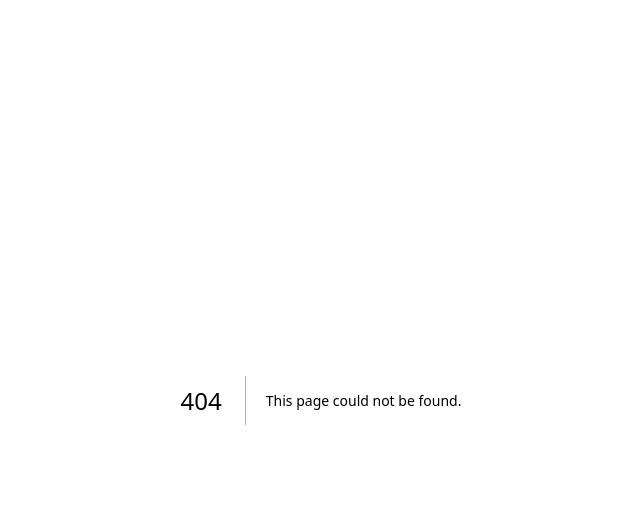
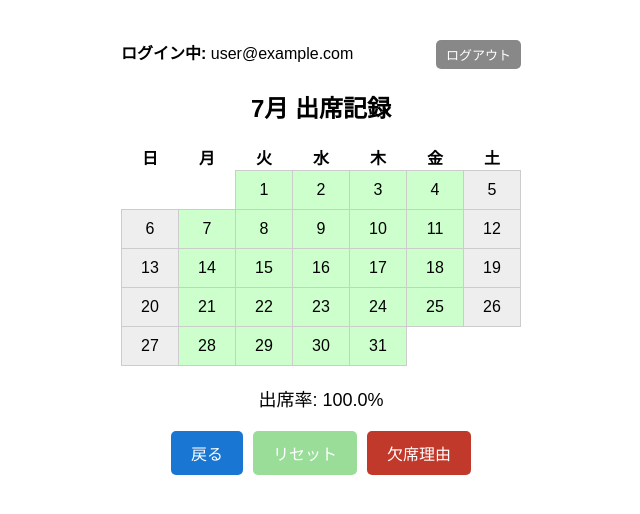
Before and after one commit to std-s23007/PBL_C, a Next.js app: page /Calendar in a window 1280 px wide. Before the commit this address had no page. Shown: the top 514 px of the page, without its empty margins (319-959 px from the left). Built offline with nearby package versions, Linux system fonts and the light colour scheme; no server answers; sample sign-in values are in the browser's storage.

Commit message:
ログアウトボタン追加

```diff
--- /dev/null
+++ b/src/app/Calendar/page.js
@@ -0,0 +1,166 @@
+"use client";
+
+import React, { useState, useEffect } from "react";
+import { useRouter, useSearchParams } from "next/navigation";
+import { auth } from "../../firebase";
+import { signOut, onAuthStateChanged } from "firebase/auth";
+import styles from "./page.module.css";
+
+export default function AttendanceCalendar() {
+  const router = useRouter();
+  const searchParams = useSearchParams();
+
+  // ログインユーザー情報
+  const [user, setUser] = useState(null);
+
+  // カレンダーの年月・欠席日管理
+  const [year, setYear] = useState(null);
+  const [month, setMonth] = useState(null);
+  const [absentDays, setAbsentDays] = useState(new Set());
+
+  // 認証状態監視＋年月取得
+  useEffect(() => {
+    // Firebase Auth ユーザー監視
+    const unsubscribe = onAuthStateChanged(auth, (currentUser) => {
+      if (currentUser) {
+        setUser(currentUser);
+      } else {
+        router.push("/");
+      }
+    });
+
+    // URLクエリから年月取得
+    const y = parseInt(searchParams.get("year") || "");
+    const m = parseInt(searchParams.get("month") || "");
+    if (!isNaN(y) && !isNaN(m)) {
+      setYear(y);
+      setMonth(m - 1);
+    } else {
+      const today = new Date();
+      setYear(today.getFullYear());
+      setMonth(today.getMonth());
+    }
+
+    return () => unsubscribe();
+  }, [router, searchParams]);
+
+  // ログアウト関数
+  const handleLogout = async () => {
+    await signOut(auth);
+    router.push("/");
+  };
+
+  if (!user || year === null || month === null) return <div>読み込み中...</div>;
+
+  // 出席率計算・カレンダー描画は元コード通り
+  const daysInMonth = new Date(year, month + 1, 0).getDate();
+  const firstDayWeekday = new Date(year, month, 1).getDay();
+
+  const weekdays = [];
+  for (let day = 1; day <= daysInMonth; day++) {
+    const date = new Date(year, month, day);
+    const dayOfWeek = date.getDay();
+    if (dayOfWeek !== 0 && dayOfWeek !== 6) weekdays.push(day);
+  }
+
+  const toggleAbsent = (day) => {
+    const date = new Date(year, month, day);
+    const dayOfWeek = date.getDay();
+    if (dayOfWeek === 0 || dayOfWeek === 6) return;
+
+    const newSet = new Set(absentDays);
+    if (newSet.has(day)) {
+      newSet.delete(day);
+    } else {
+      newSet.add(day);
+    }
+    setAbsentDays(newSet);
+  };
+
+  const resetAbsentDays = () => setAbsentDays(new Set());
+
+  const validAbsentDays = Array.from(absentDays).filter((day) => {
+    const date = new Date(year, month, day);
+    const dayOfWeek = date.getDay();
+    return dayOfWeek !== 0 && dayOfWeek !== 6;
+  });
+
+  const attendanceRate = ((weekdays.length - validAbsentDays.length) / weekdays.length) * 100;
+
+  const calendarCells = [];
+  for (let i = 0; i < firstDayWeekday; i++) calendarCells.push(null);
+  for (let day = 1; day <= daysInMonth; day++) calendarCells.push(day);
+
+  const weeks = [];
+  for (let i = 0; i < 6; i++) {
+    weeks.push(calendarCells.slice(i * 7, i * 7 + 7));
+  }
+
+  return (
+    <div className={styles.container}>
+      <header style={{ display: "flex", justifyContent: "space-between", marginBottom: 20 }}>
+        <div>
+          <strong>ログイン中:</strong> {user.email}
+        </div>
+        <button className={styles.logoutButton} onClick={handleLogout}>
+          ログアウト
+        </button>
+      </header>
+
+      <h2>{month + 1}月 出席記録</h2>
+
+      <table className={styles.table}>
+        <thead>
+          <tr>
+            <th>日</th><th>月</th><th>火</th><th>水</th><th>木</th><th>金</th><th>土</th>
+          </tr>
+        </thead>
+        <tbody>
+          {weeks.map((week, i) => (
+            <tr key={i}>
+              {week.map((day, idx) => {
+                if (!day) return <td key={idx}></td>;
+
+                const date = new Date(year, month, day);
+                const dayOfWeek = date.getDay();
+                const isAbsent = absentDays.has(day);
+                const isWeekend = (dayOfWeek === 0 || dayOfWeek === 6);
+
+                return (
+                  <td
+                    key={idx}
+                    onClick={() => !isWeekend && toggleAbsent(day)}
+                    className={styles.dayCell}
+                    style={{
+                      backgroundColor: isAbsent ? '#f88' : isWeekend ? '#eee' : '#cfc',
+                      cursor: isWeekend ? 'default' : 'pointer'
+                    }}
+                    title={isAbsent ? '欠席' : isWeekend ? '土日' : '出席'}
+                  >
+                    {day}
+                  </td>
+                );
+              })}
+            </tr>
+          ))}
+        </tbody>
+      </table>
+
+      <div className={styles.rate}>
+        出席率: {attendanceRate.toFixed(1)}%
+      </div>
+
+      <button className={styles.backButton} onClick={() => router.push("/")}>
+        戻る
+      </button>
+
+      <button className={styles.resetButton} onClick={resetAbsentDays}>
+        リセット
+      </button>
+
+      <button className={styles.reasonButton} onClick={() => router.push("/Reason")}>
+        欠席理由
+      </button>
+    </div>
+  );
+}
--- /dev/null
+++ b/src/app/Calendar/page.module.css
@@ -0,0 +1,68 @@
+.container {
+  max-width: 400px;
+  margin: 40px auto;
+  font-family: sans-serif;
+  text-align: center;
+}
+
+.table {
+  width: 100%;
+  border-collapse: collapse;
+  margin-bottom: 20px;
+}
+
+.dayCell {
+  border: 1px solid #ccc;
+  padding: 10px;
+  width: 14.28%;
+  cursor: pointer;
+  user-select: none;
+}
+
+.rate {
+  font-size: 18px;
+  margin-bottom: 20px;
+}
+
+.backButton {
+  padding: 10px 20px;
+  font-size: 16px;
+  border-radius: 5px;
+  border: none;
+  background-color: #1976d2;
+  color: white;
+  cursor: pointer;
+}
+
+.resetButton {
+  padding: 10px 20px;
+  font-size: 16px;
+  margin-left: 10px;
+  background-color:#99dd99; /* ログイン画面の青 */
+  color: white;
+  border: none;
+  border-radius: 5px;
+  cursor: pointer;
+}
+
+.reasonButton {
+  padding: 10px 20px;
+  font-size: 16px;
+  margin-left: 10px;
+  background-color: #c0392b; /* ログイン画面の青 */
+  color: white;
+  border: none;
+  border-radius: 5px;
+  cursor: pointer;
+}
+
+.logoutButton {
+  padding: 5px 10px;
+  font-size: 13px;
+  margin-left: 10px;
+  background-color: #888; /* ログイン画面の青 */
+  color: white;
+  border: none;
+  border-radius: 5px;
+  cursor: pointer;
+}
```
